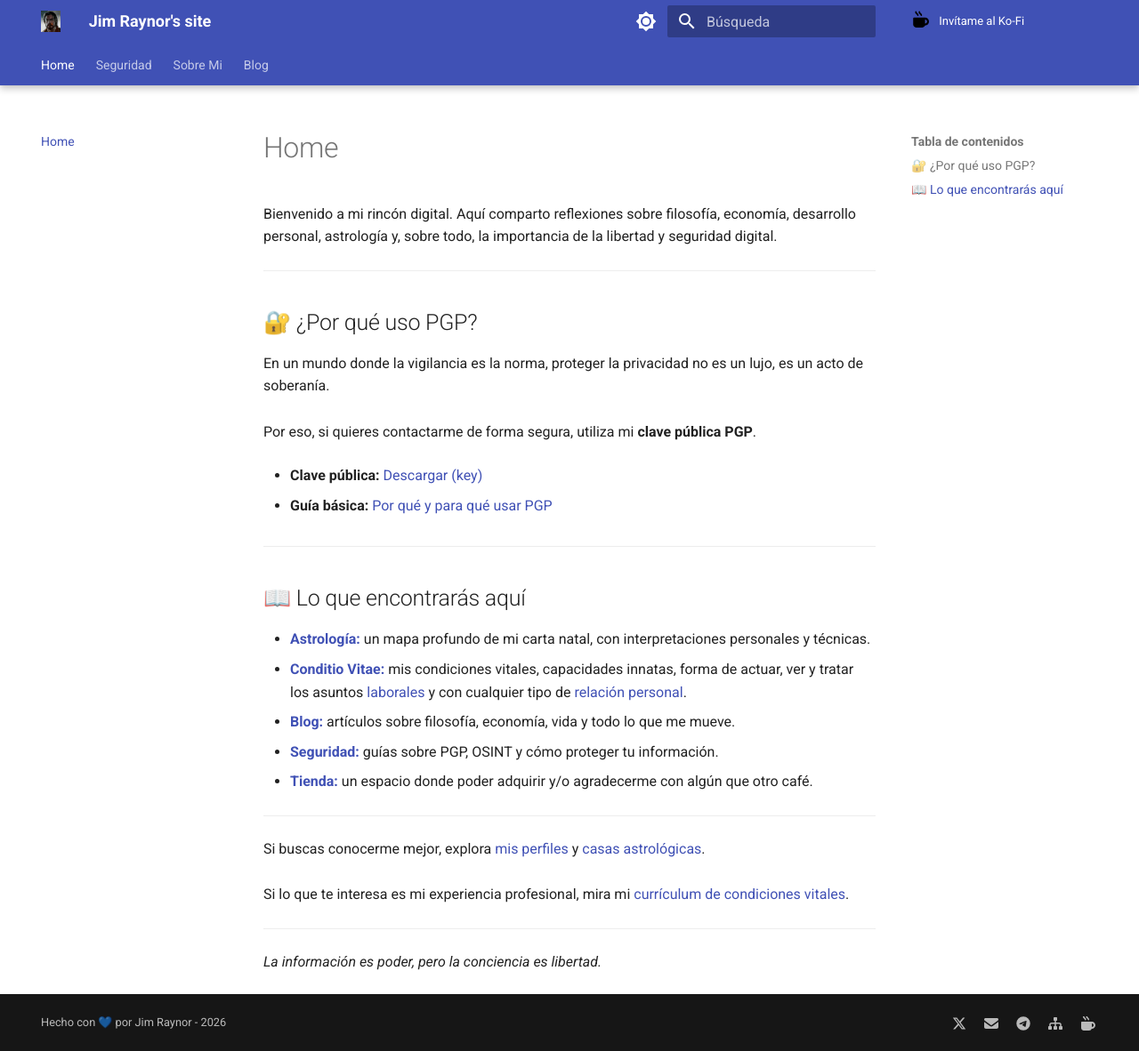
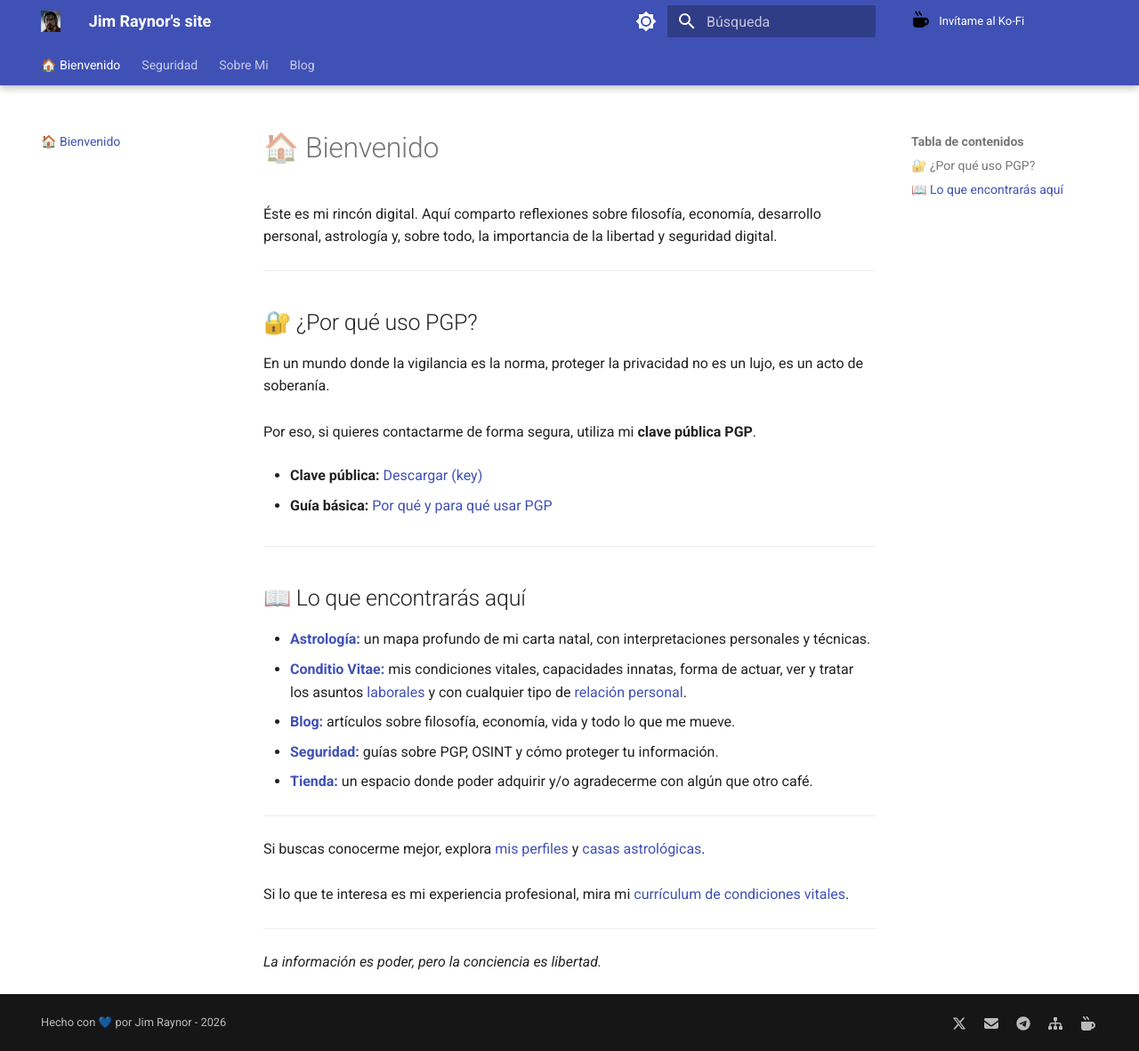
Before and after one commit to jimraynor88/blog, an MkDocs documentation site: the page built from docs/index.md, in a window 1280 px wide and 1182 px high. Shown: the whole window at 89% size. Built offline with MkDocs 1.6.1 and Material for MkDocs 9.7.7, drawn with Linux system fonts in a browser that asks for light colours.

Commit message:
Update index.md

```diff
--- a/docs/index.md
+++ b/docs/index.md
@@ -1,7 +1,6 @@
----
-Title: 🏠
----
-Bienvenido a mi rincón digital. Aquí comparto reflexiones sobre filosofía, economía, desarrollo personal, astrología y, sobre todo, la importancia de la libertad y seguridad digital.
+# 🏠 Bienvenido
+
+Éste es mi rincón digital. Aquí comparto reflexiones sobre filosofía, economía, desarrollo personal, astrología y, sobre todo, la importancia de la libertad y seguridad digital.
 
 ---
 
```
